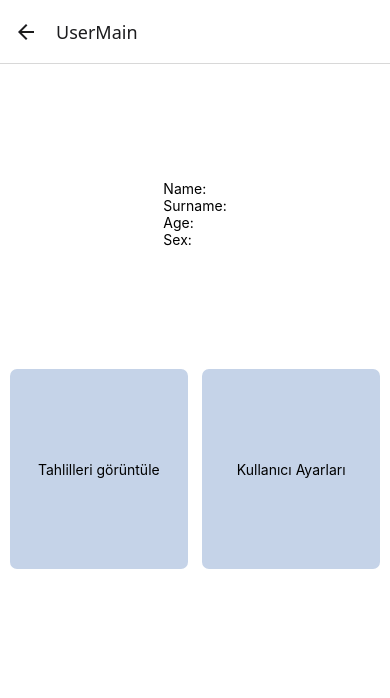
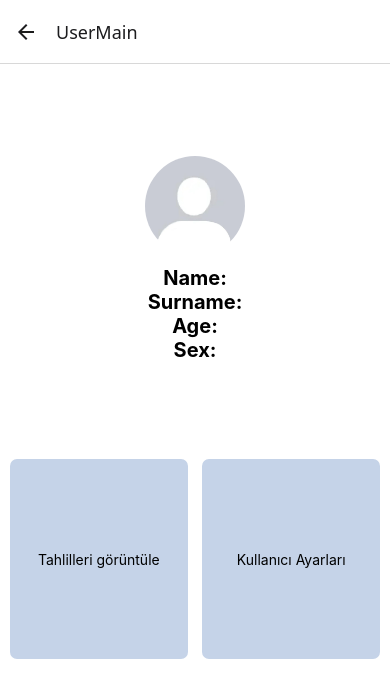
Before and after one commit to gizemsangur1/lab, a React Native app: screen /UserMain in a window 390 px wide. Shown: the top 698 px of the page. Built offline with nearby package versions, Linux system fonts and the light colour scheme.

Commit message:
Style changes on main user screen

```diff
--- a/components/userActions/userMain.jsx
+++ b/components/userActions/userMain.jsx
@@ -1,6 +1,6 @@
 import { useNavigation } from "@react-navigation/native";
 import React from "react";
-import { ScrollView, StyleSheet, Text, TouchableOpacity, View } from "react-native";
+import { Image, ScrollView, StyleSheet, Text, TouchableOpacity, View } from "react-native";
 
 export default function UserMain() {
 	const navigation = useNavigation();
@@ -8,11 +8,12 @@ export default function UserMain() {
   return (
     <View style={styles.container}>
       <View style={styles.firstrow}>
-        <View>
-          <Text>Name:</Text>
-          <Text>Surname:</Text>
-          <Text>Age:</Text>
-          <Text>Sex:</Text>
+        <View style={styles.firstRowContent}>
+          <Image style={styles.imageContainer} source={require("../../assets/profile.jpg")} />
+          <Text style={styles.text}>Name:</Text>
+          <Text style={styles.text}>Surname:</Text>
+          <Text style={styles.text}>Age:</Text>
+          <Text style={styles.text}>Sex:</Text>
         </View>
       </View>
       <ScrollView style={styles.scrollView}>
@@ -44,10 +45,20 @@ const styles = StyleSheet.create({
     width: "100%",
   },
   firstrow: {
+    flex:1,
     width: "100%",
     height: 300,
     justifyContent: "center",
-	alignItems:"center",
+    alignItems: "center",
+  },
+  firstRowContent: {
+    alignItems: "center",
+    textAlign:"center"
+  },
+  text:{
+    textAlign:"center",
+    fontWeight:"bold",
+    fontSize:20
   },
   row: {
     flexDirection: "row",
@@ -64,4 +75,10 @@ const styles = StyleSheet.create({
     alignItems: "center",
     justifyContent: "center",
   },
+  imageContainer:{
+    width:100,
+    height:100,
+    borderRadius:50,
+    marginBottom:10
+  },
 });
```
Also changed, not shown: assets/profile.jpg (added).
